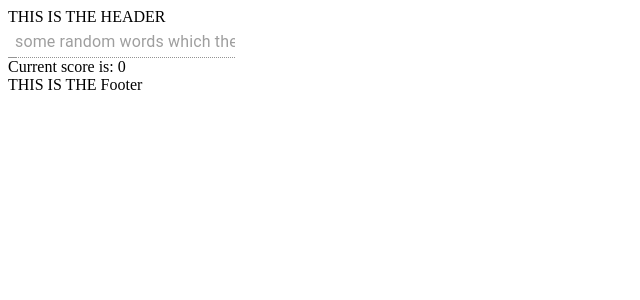
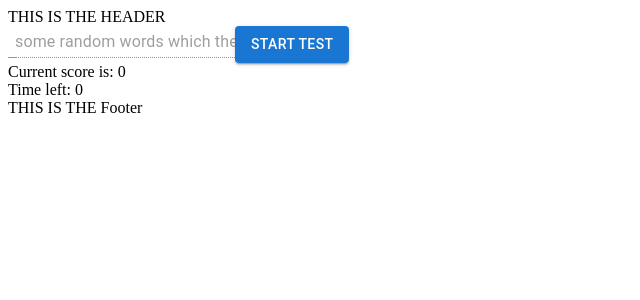
Before and after one commit to AlphaAnimal/project-cardiff-frontend, a React (Create React App) app: page / in a window 1280 px wide. Shown: the top 300 px of the page, without its empty margins (0-640 px from the left). Built offline with nearby package versions, Linux system fonts and the light colour scheme.

Commit message:
Timer working

```diff
--- a/src/components/Test.tsx
+++ b/src/components/Test.tsx
@@ -1,8 +1,8 @@
-import { Stack, TextField } from '@mui/material';
+import { Button, Stack, TextField } from '@mui/material';
 import React, { useEffect, useState } from 'react';
 
 
-const Test: React.FC<{}> = () => {
+const Test: React.FC<{time: number}> = (props) => {
 
   const words = ['some', 'random', 'words', 'which', 'the', 'user', 'has', 'to', 'type', 'but', 'they', 'should', 'come', 'from', 'api']
   const wordsString = words.join(' ')
@@ -12,29 +12,23 @@ const Test: React.FC<{}> = () => {
   const [currentDynamicWord, setCurrentDynamicWord] = useState<string>(currentWords.substring(0, currentWords.indexOf(' ')))
   const [currentWord, setCurrentWord] = useState<string>(currentWords.substring(0, currentWords.indexOf(' ')))
   const [reverseWord, setReverseWord] = useState<string>('')
-  const [currentLetter, setCurrentLetter] = useState<string>(currentDynamicWord.charAt(0))
   const [score, setScore] = useState<number>(0)
+  const [timer, setTimer] = useState<number>(0)
+  const [testRunning, setTestRunning] = useState<boolean>(false)
 
   useEffect(() => {
-    setCurrentLetter(currentWords.charAt(0))
-  },[currentWords])
+    timer > 0 ? setTimeout(() => setTimer(timer -1), 1000) : finishTest()
+  },[timer]);
 
-  useEffect(() => {
-    console.log('Current word: ', currentDynamicWord)
-  },[currentDynamicWord])
-  useEffect(() => {
-    console.log('Reverse word: ', reverseWord)
-  },[reverseWord])
-  useEffect(() => {
-    console.log('Current words: ', currentWords)
-  },[currentWords])
-  useEffect(() => {
-    console.log('Values entered: ', value)
-  },[value])
-  useEffect(() => {
-    console.log('Current score: ', score)
-  },[score])
+  const startTest = () => {
+    setTestRunning(true)
+    document.getElementById('typing-box')?.focus()
+    setTimeout(() => setTimer(props.time -1), 1000);
+  }
 
+  const finishTest = () => {
+    setTestRunning(false)
+  }
 
   const nextWord = () => {
     const trimmedWords = currentWords.trim();
@@ -47,6 +41,7 @@ const Test: React.FC<{}> = () => {
   }
 
   const handleKeyDown = (e: any) => {
+    if (testRunning)
     if (e.keyCode === 32){
       // Check value vs currentword
       if (value  == currentWord){
@@ -89,10 +84,12 @@ const Test: React.FC<{}> = () => {
   return (
     <Stack>
       <Stack direction="row" spacing="2">
-        <TextField id="standard-basic" variant="standard" style={{maxWidth: '7px'}} onKeyDown={(e) => handleKeyDown(e)} value={value} />
+        <TextField id="typing-box" variant="standard" style={{maxWidth: '7px'}} onKeyDown={(e) => handleKeyDown(e)} value={value} />
         <TextField disabled={true} variant="standard" value={currentWords}/>
+        <Button variant="contained" onClick={(e) => startTest()} >Start Test</Button>
       </Stack>
       <span>{'Current score is: '+score}</span>
+      <span>{'Time left: '+timer}</span>
     </Stack>
   );
 }
--- a/src/routes/Main.tsx
+++ b/src/routes/Main.tsx
@@ -15,7 +15,7 @@ const Main: React.FC<{view: string}> = (props) => {
 
     {props.view == '' &&
       <Stack>
-        <Test></Test>
+        <Test time={60}></Test>
       </Stack>
     }
 
```
